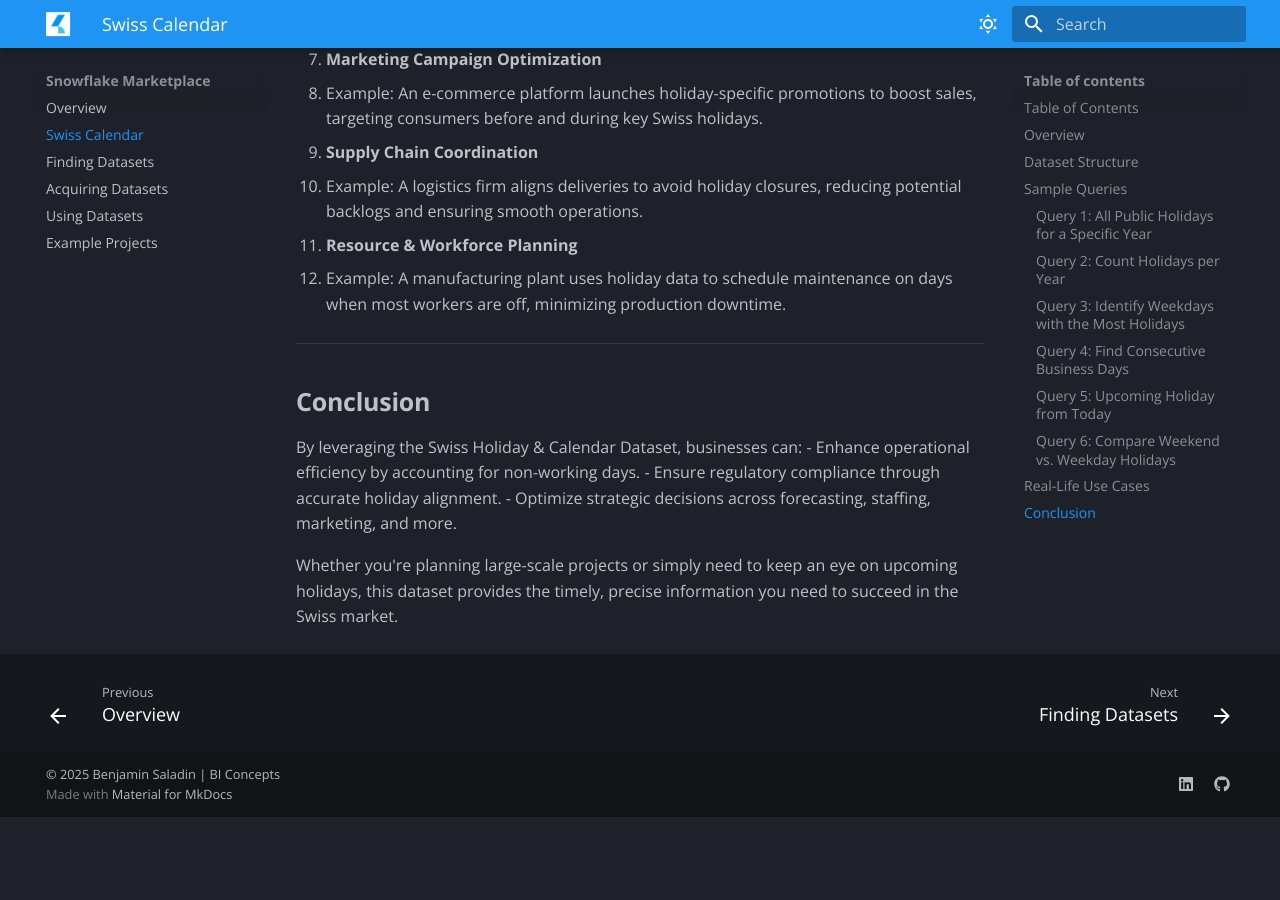
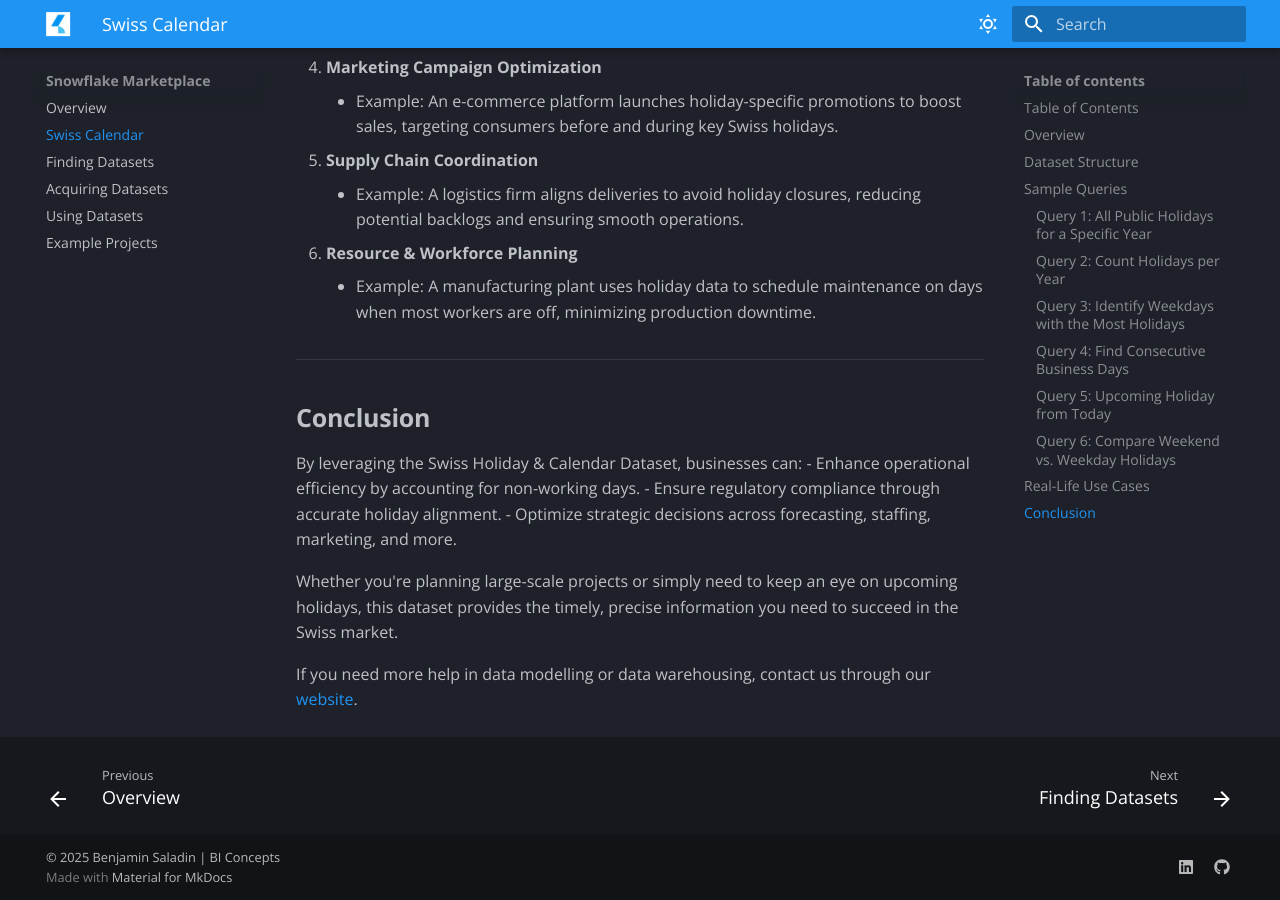
Before and after one commit to svc-bi-concepts/InfoHub, an MkDocs documentation site: the page built from docs/marketplace/swiss-calendar.md, in a window 1280 px wide and 900 px high, scrolled down 5520 px. Built offline with MkDocs 1.6.1 and Material for MkDocs 9.7.7, drawn with Linux system fonts in a browser that asks for light colours; before the commit the page ends 6337 px from its top, so only the background shows below that.

Commit message:
Refinde swiss holiday and calendar data set

```diff
--- a/docs/marketplace/swiss-calendar.md
+++ b/docs/marketplace/swiss-calendar.md
@@ -202,17 +202,29 @@ ORDER BY HOLIDAY_COUNT DESC;
 Below are some real-world scenarios where the Swiss Holiday & Calendar Dataset proves invaluable:
 
 1. **Financial Reconciliation**
-   - Example: Reconciling Bexio accounting entries with UBS bank transactions, ensuring that transaction dates align with official business days.
+
+    - Example: Reconciling Bexio accounting entries with UBS bank transactions, ensuring that transaction dates align with official business days.
+
 2. **Demand Forecasting**
-   - Example: A retail chain adjusts inventory before Swiss National Day, predicting a surge in sales due to holiday-related shopping.
+
+    - Example: A retail chain adjusts inventory before Swiss National Day, predicting a surge in sales due to holiday-related shopping.
+
 3. **Compliance & Reporting**
-   - Example: A payroll department schedules salary transfers around public holidays, ensuring employees are paid on time and regulatory filings are not delayed.
+
+    - Example: A payroll department schedules salary transfers around public holidays, ensuring employees are paid on time and regulatory filings are not delayed.
+
+
 4. **Marketing Campaign Optimization**
-   - Example: An e-commerce platform launches holiday-specific promotions to boost sales, targeting consumers before and during key Swiss holidays.
+
+    - Example: An e-commerce platform launches holiday-specific promotions to boost sales, targeting consumers before and during key Swiss holidays.
+
 5. **Supply Chain Coordination**
-   - Example: A logistics firm aligns deliveries to avoid holiday closures, reducing potential backlogs and ensuring smooth operations.
+
+       - Example: A logistics firm aligns deliveries to avoid holiday closures, reducing potential backlogs and ensuring smooth operations.
+
 6. **Resource & Workforce Planning**
-   - Example: A manufacturing plant uses holiday data to schedule maintenance on days when most workers are off, minimizing production downtime.
+
+      - Example: A manufacturing plant uses holiday data to schedule maintenance on days when most workers are off, minimizing production downtime.
 
 ---
 
@@ -224,3 +236,5 @@ By leveraging the Swiss Holiday & Calendar Dataset, businesses can:
 - Optimize strategic decisions across forecasting, staffing, marketing, and more.
 
 Whether you're planning large-scale projects or simply need to keep an eye on upcoming holidays, this dataset provides the timely, precise information you need to succeed in the Swiss market.
+
+If you need more help in data modelling or data warehousing, contact us through our [website](https://www.bi-concepts.ch/contact){:target="_blank" rel="noopener"}.
```
